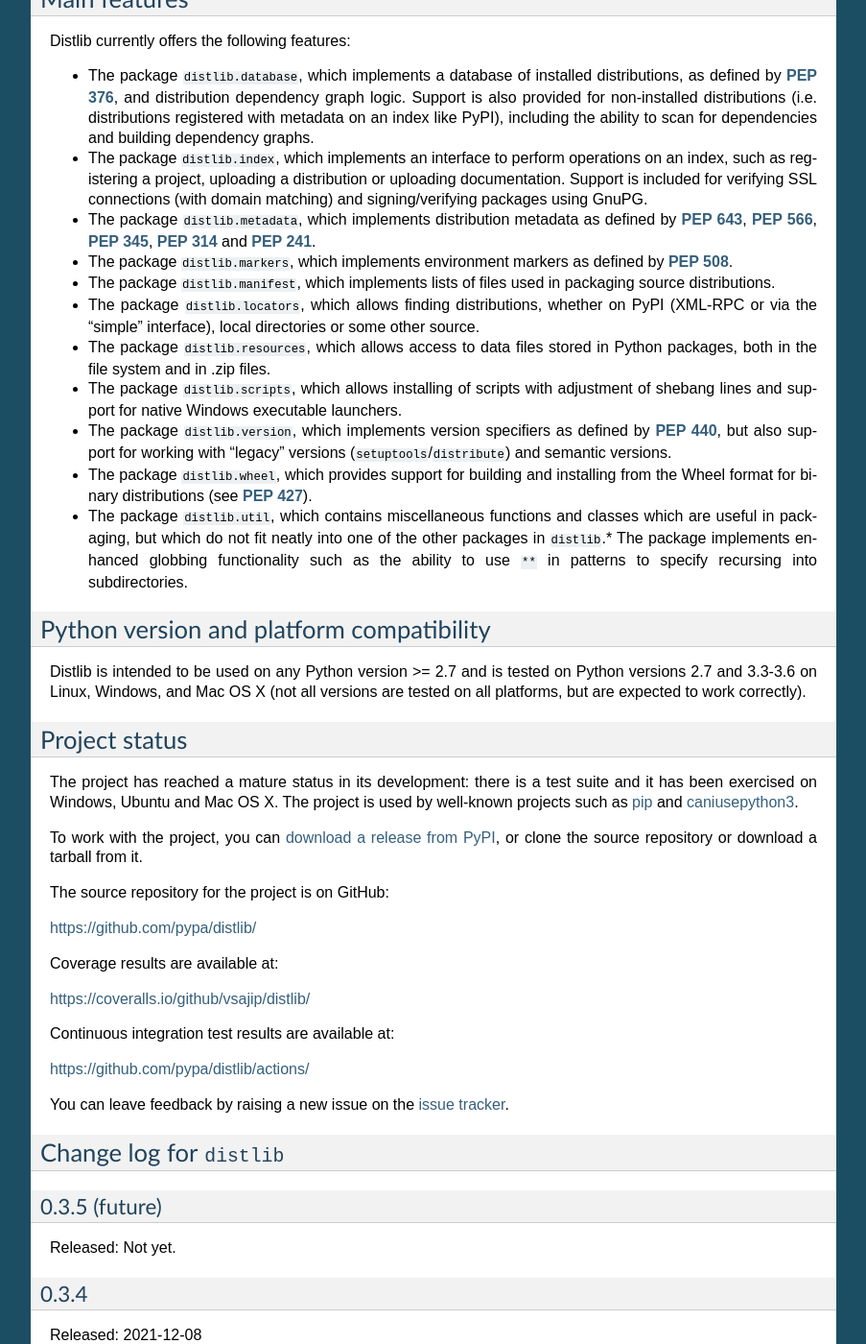
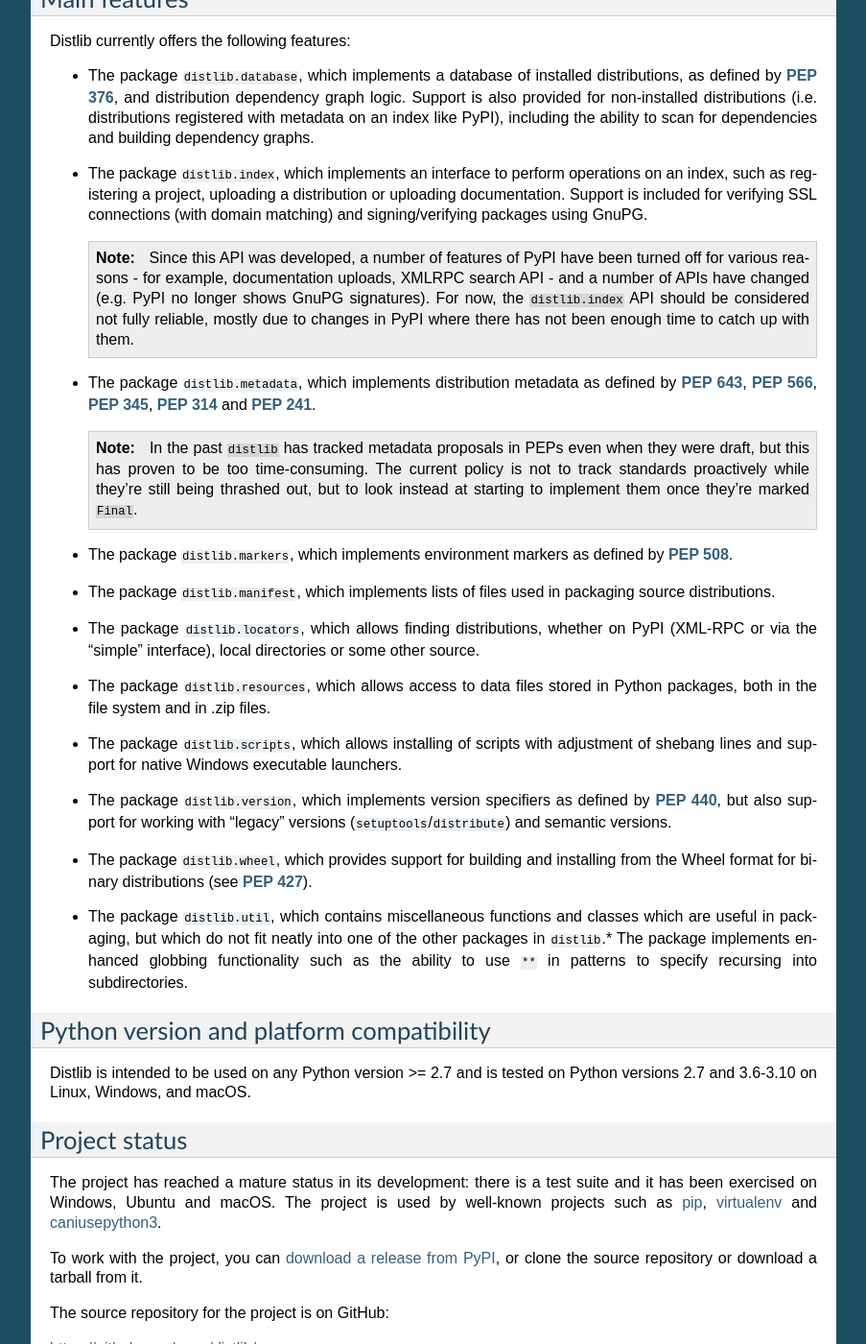
Before and after one commit to pypa/distlib, a Sphinx documentation site: the page built from docs/overview.rst, in a window 1280 px wide and 1400 px high, scrolled down 1323 px. Shown: the whole window at 96% size, without its empty margins (198-1101 px from the left). Built offline with Sphinx 7.4.7, drawn with Linux system fonts in a browser that asks for light colours; formulas are drawn with MathJax 3; some of the changed text lies outside the part shown.

Commit message:
Add some information about the APIs.

```diff
--- a/CHANGES.rst
+++ b/CHANGES.rst
@@ -595,7 +595,7 @@
 - util
 
     - Removed reference to __PYVENV_LAUNCHER__ when determining executable
-      for scripts (relevant only on OS X).
+      for scripts (relevant only on macOS).
 
     - Updated to support changes to PEP 426.
 
@@ -705,7 +705,7 @@
     - Avoided using ``pydist.json`` in 1.0 wheels (``bdist_wheel`` writes a
       non-conforming ``pydist.json``.)
 
-    - Improved computation of compatible tags on OS X, and made COMPATIBLE_TAGS
+    - Improved computation of compatible tags on macOS, and made COMPATIBLE_TAGS
       a set.
 
 - _backport/sysconfig
--- a/docs/overview.rst
+++ b/docs/overview.rst
@@ -92,8 +92,22 @@
   distribution or uploading documentation. Support is included for verifying
   SSL connections (with domain matching) and signing/verifying packages using
   GnuPG.
+
+  .. note:: Since this API was developed, a number of features of PyPI have been
+     turned off for various reasons - for example, documentation uploads, XMLRPC
+     search API - and a number of APIs have changed (e.g. PyPI no longer shows GnuPG
+     signatures). For now, the ``distlib.index`` API should be considered not fully
+     reliable, mostly due to changes in PyPI where there has not been enough time to
+     catch up with them.
+
 * The package ``distlib.metadata``, which implements distribution metadata as
   defined by :pep:`643`, :pep:`566`, :pep:`345`, :pep:`314` and :pep:`241`.
+
+  .. note:: In the past ``distlib`` has tracked metadata proposals in PEPs even when
+     they were draft, but this has proven to be too time-consuming. The current policy
+     is not to track standards proactively while they're still being thrashed out, but
+     to look instead at starting to implement them once they're marked ``Final``.
+
 * The package ``distlib.markers``, which implements environment markers as
   defined by :pep:`508`.
 * The package ``distlib.manifest``, which implements lists of files used
@@ -118,21 +132,20 @@
   specify recursing into subdirectories.
 
 
-
 Python version and platform compatibility
 -----------------------------------------
 
 Distlib is intended to be used on any Python version >= 2.7 and is tested on
-Python versions 2.7 and 3.3-3.6 on Linux, Windows, and Mac OS X (not
-all versions are tested on all platforms, but are expected to work correctly).
+Python versions 2.7 and 3.6-3.10 on Linux, Windows, and macOS.
 
 Project status
 --------------
 
-The project has reached a mature status in its development: there is a test
-suite and it has been exercised on Windows, Ubuntu and Mac OS X. The project is
-used by well-known projects such as `pip <https://pypi.org/pypi/pip>`_ and
-`caniusepython3 <https://pypi.org/pypi/caniusepython3>`_.
+The project has reached a mature status in its development: there is a test suite and
+it has been exercised on Windows, Ubuntu and macOS. The project is used by well-known
+projects such as `pip <https://pypi.org/pypi/pip>`_, `virtualenv
+<https://github.com/pypa/virtualenv>`_ and `caniusepython3
+<https://pypi.org/pypi/caniusepython3>`_.
 
 
 To work with the project, you can `download a release from PyPI
```
